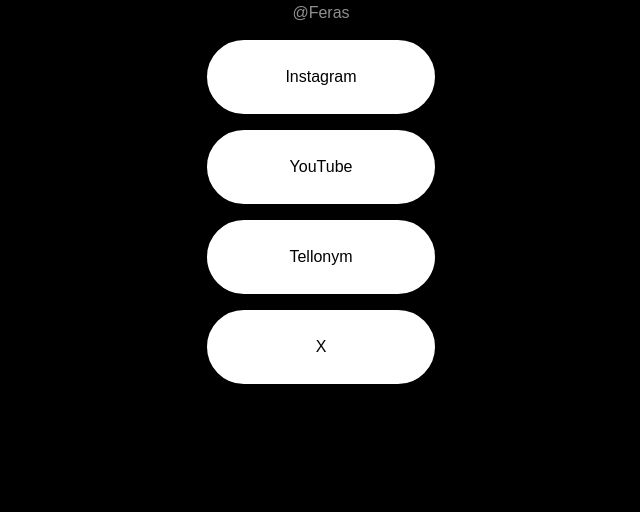
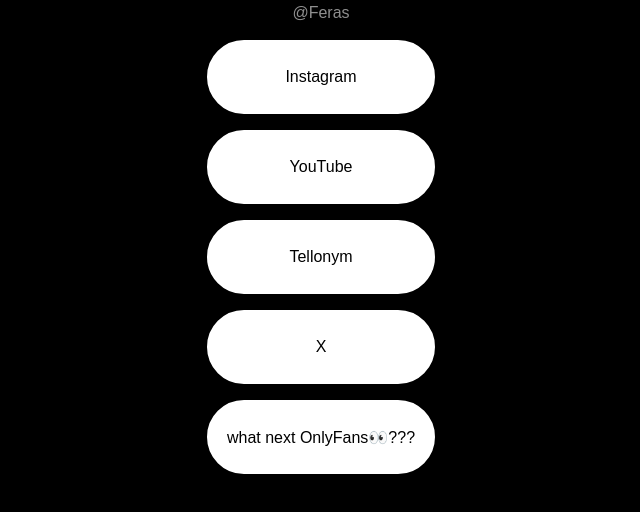
Before and after one commit to feras10alali/social, a plain HTML site: page index.html in a window 1280 px wide. Shown: the part 244-756 px from the top of the page, without its empty margins (319-959 px from the left). Drawn offline with Linux system fonts and the light colour scheme.

Commit message:
Update index.html

```diff
--- a/index.html
+++ b/index.html
@@ -62,6 +62,8 @@
         <a href="https://m.youtube.com/@user-sl4xw5me9l" target="_blank"><button id="youtube-button" class="buttons">YouTube</button></a>
         <a href="https://tellonym.me/10Feras" target="_blank"><button id="tellonym-button" class="buttons">Tellonym</button></a>
         <a href="" target="_blank"><button id="x-button" class="buttons">X</button></a>
+        <a href="" target="_blank"><button id="x-button" class="buttons">what next OnlyFans👀???</button></a>
+
     </div>
 </body>
 </html>
```
